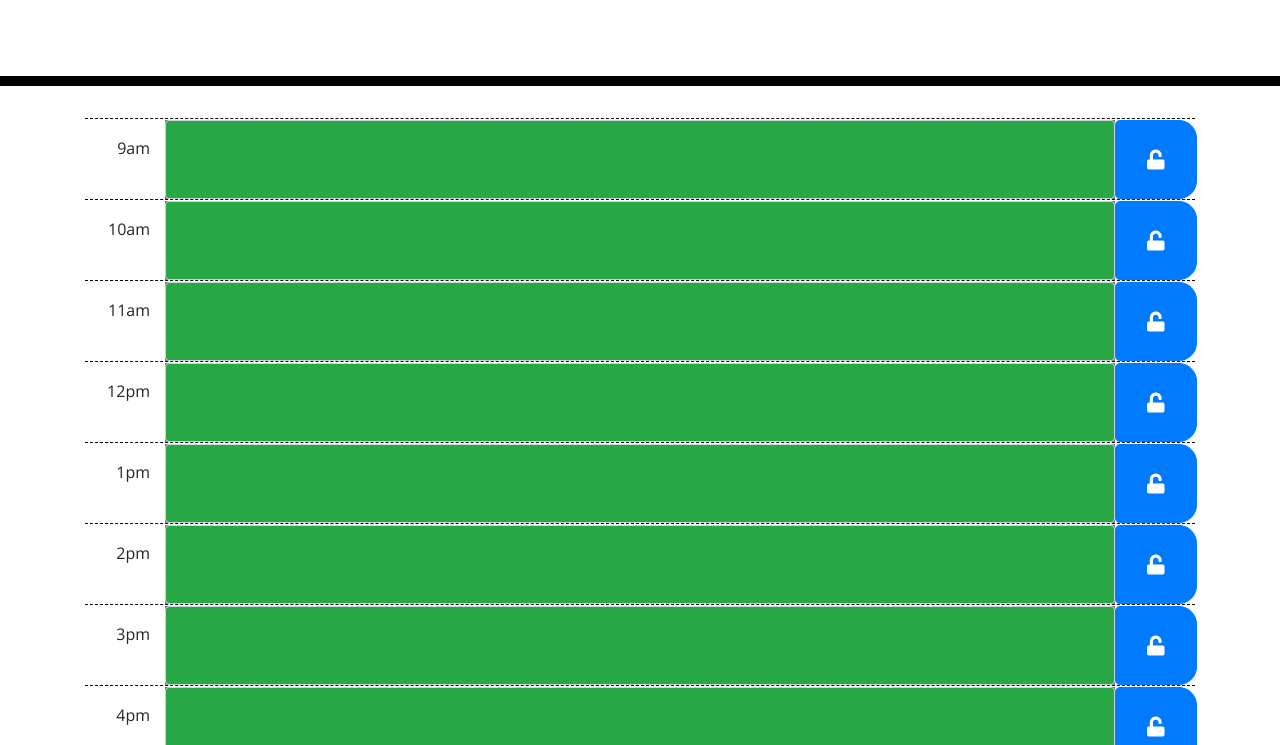
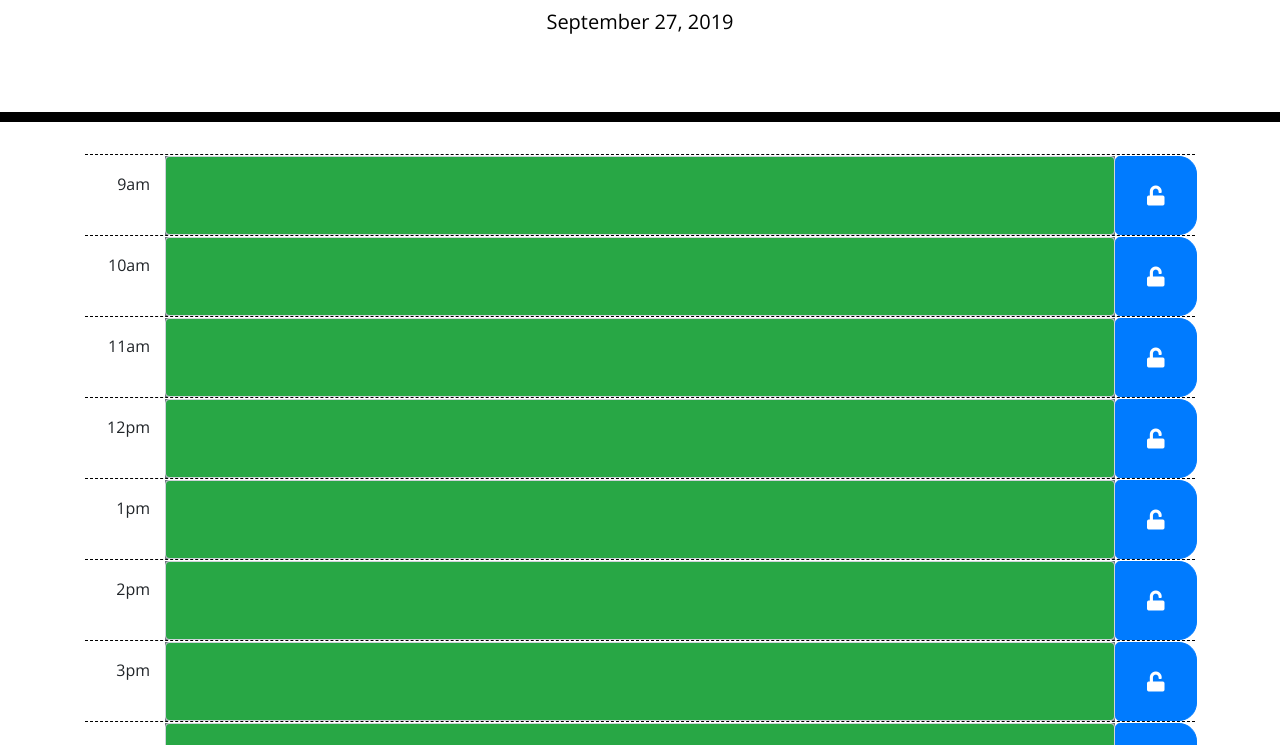
Before and after one commit to dprimachenko/Daily-Planner, a plain HTML site: page index.html in a window 1280 px wide. Shown: the part 182-927 px from the top of the page. Drawn offline with nearby package versions, Linux system fonts and the light colour scheme.

Commit message:
added date

```diff
--- a/index.html
+++ b/index.html
@@ -93,10 +93,11 @@
       if (moment().format('LT').charAt(1) == ":") {
         currentHr = moment().format('LT').charAt(0);
       }
-      console.log(currentHr);
       let btns = [9,10,11,12,1,2,3,4,5];
       let btnsM = [9,10,11,12,13,14,15,16,17];
       $(document).ready(function(){
+        let crntDay = moment().format('LL');
+        $("#currentDay").text(crntDay);
         for (let i = 0; i < btns.length; i++) {
           $("#"+btns[i]+"Event").val(localStorage.getItem("text"+btns[i]));
           if(currentHr == btnsM[i]) {
```
